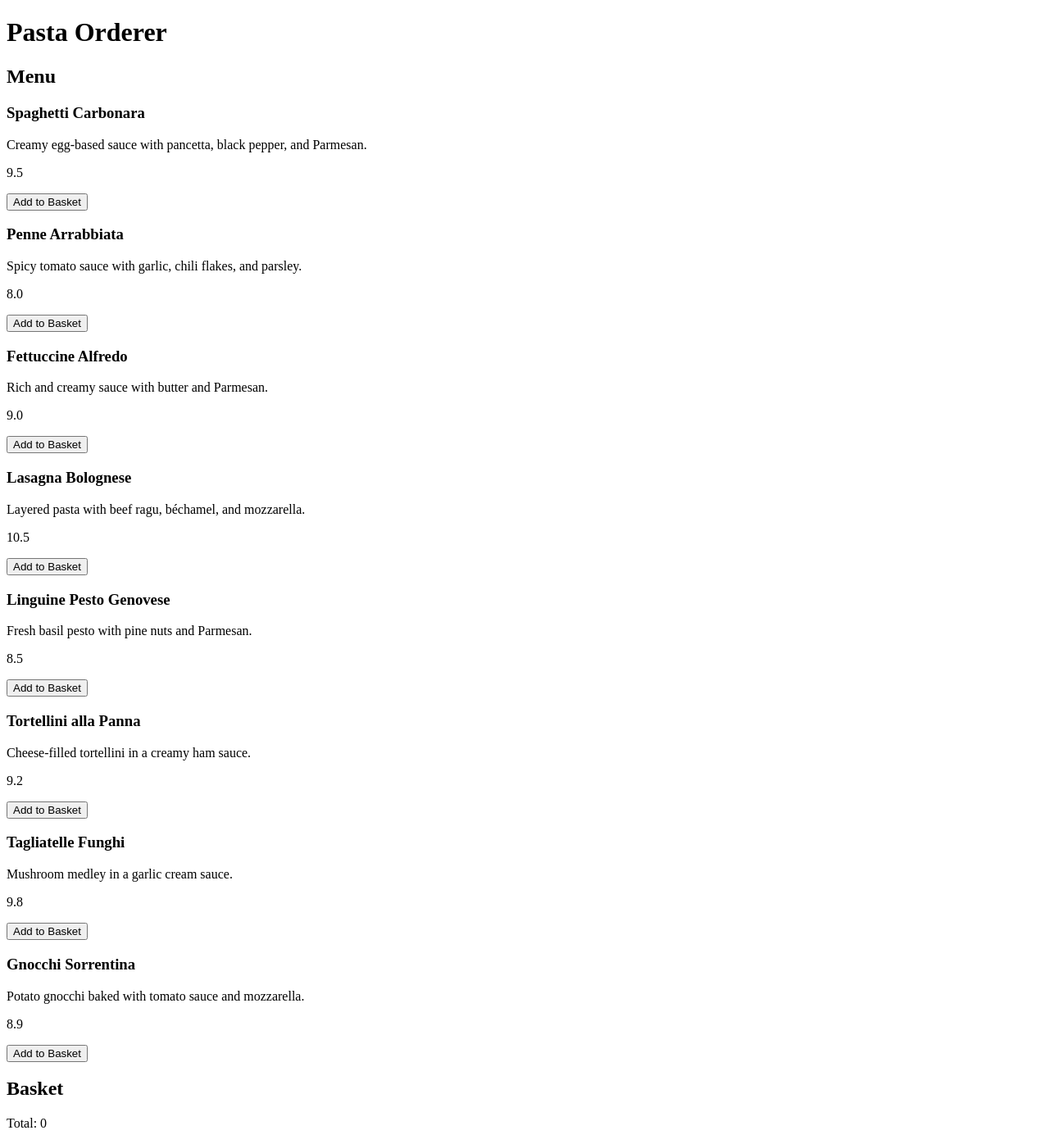
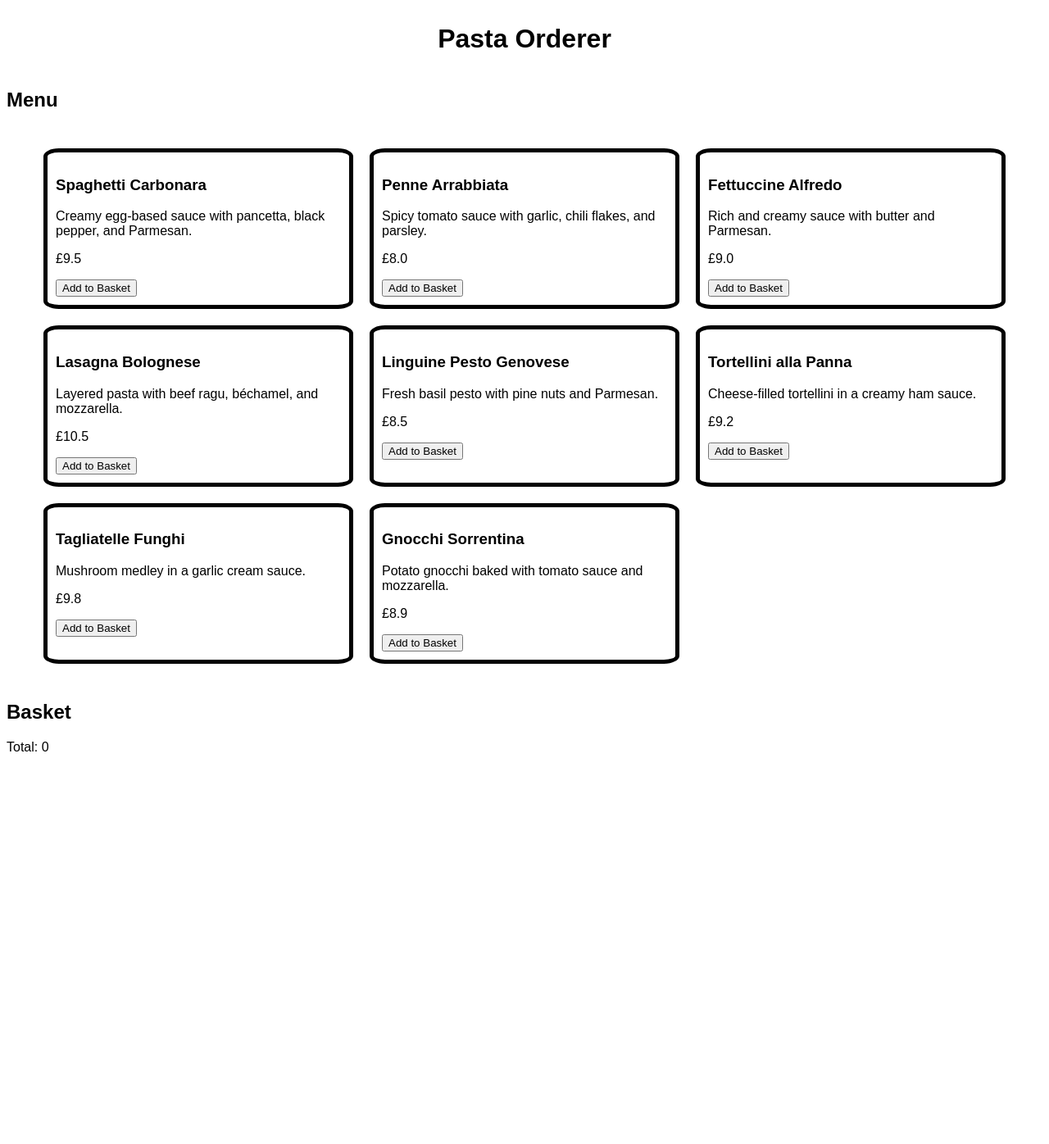
Before and after one commit to AFKyndryl/PyFlaskTest, a Flask app: page / in a window 1280 px wide. Shown: the whole page at 82% size. After the commit the page ends 917 px from the top, so only its background shows below. Run offline with Flask 3, Linux system fonts and the light colour scheme.

Commit message:
started css

```diff
--- /dev/null
+++ b/static/styles.css
@@ -0,0 +1,34 @@
+* {
+    font-family: Arial, Helvetica, sans-serif;
+}
+
+.header {
+    display: flex;
+    justify-content: center;
+}
+
+.menu {
+    display: grid;
+    grid-template-columns: repeat(3, 1fr);
+    gap: 20px;
+    margin: 45px;
+}
+
+.menu-item {
+    border: 5px solid black;
+    border-radius: 5%;
+    padding: 10px;
+}
+
+.basket {
+    display: grid;
+    grid-template-columns: repeat(3, 1fr);
+    gap: 20px;
+    margin: 45px;
+}
+
+.basket-item {
+    border: 5px solid black;
+    border-radius: 5%;
+    padding: 10px;
+}
--- a/templates/home.html
+++ b/templates/home.html
@@ -4,16 +4,19 @@
     <meta charset="UTF-8">
     <meta name="viewport" content="width=device-width, initial-scale=1.0">
     <title>Document</title>
+    <link rel="stylesheet" href="{{ url_for('static', filename='styles.css') }}">
 </head>
 <body>
-    <h1>Pasta Orderer</h1>
+    <div class="header">
+        <h1>Pasta Orderer</h1>
+    </div>
     <h2>Menu</h2>
     <div class="menu">
         {% for i in menu %}
         <div class="menu-item">
             <h3>{{i.name}}</h3>
             <p>{{i.description}}</p>
-            <p>{{i.price}}</p>
+            <p>£{{i.price}}</p>
             <form action="{{ url_for('add_to_basket', item_id=i.id) }}" method="post">
                 <button type="submit">Add to Basket</button>
             </form>
@@ -21,6 +24,7 @@
         {% endfor %}
     </div>
     <h2>Basket</h2>
+    <p class="total">Total: {{total}}</p>
     <div class="basket">
         {% for i in basket %}
         <div class="basket-item">
@@ -32,7 +36,6 @@
             </form>
         </div>
         {% endfor %}
-        <p class="total">Total: {{total}}</p>
     </div>
 </body>
 </html>
```
